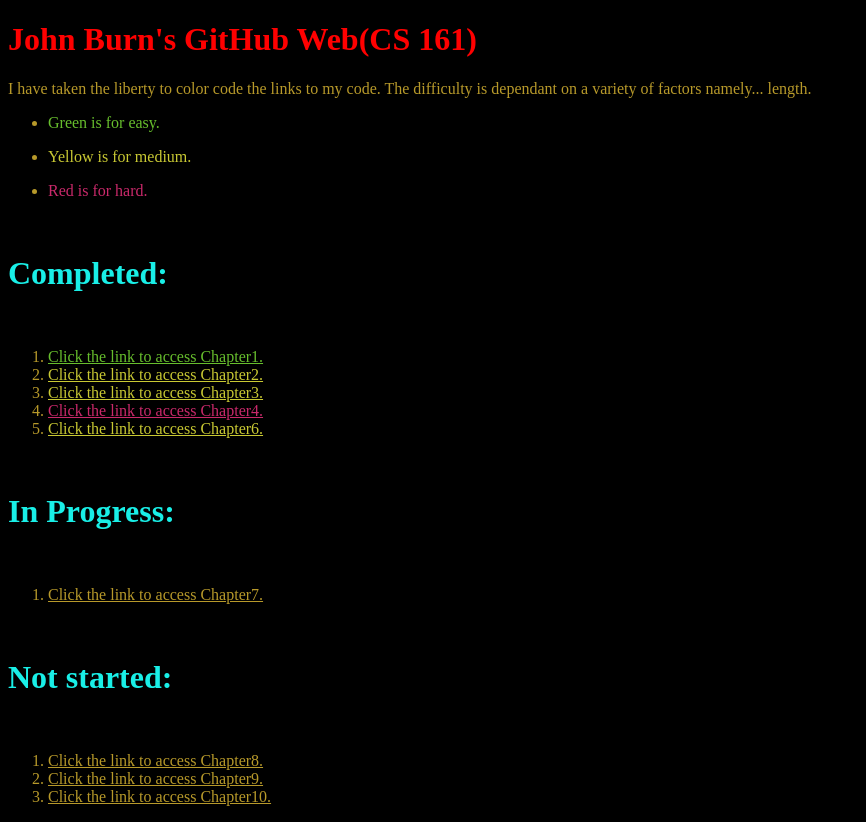
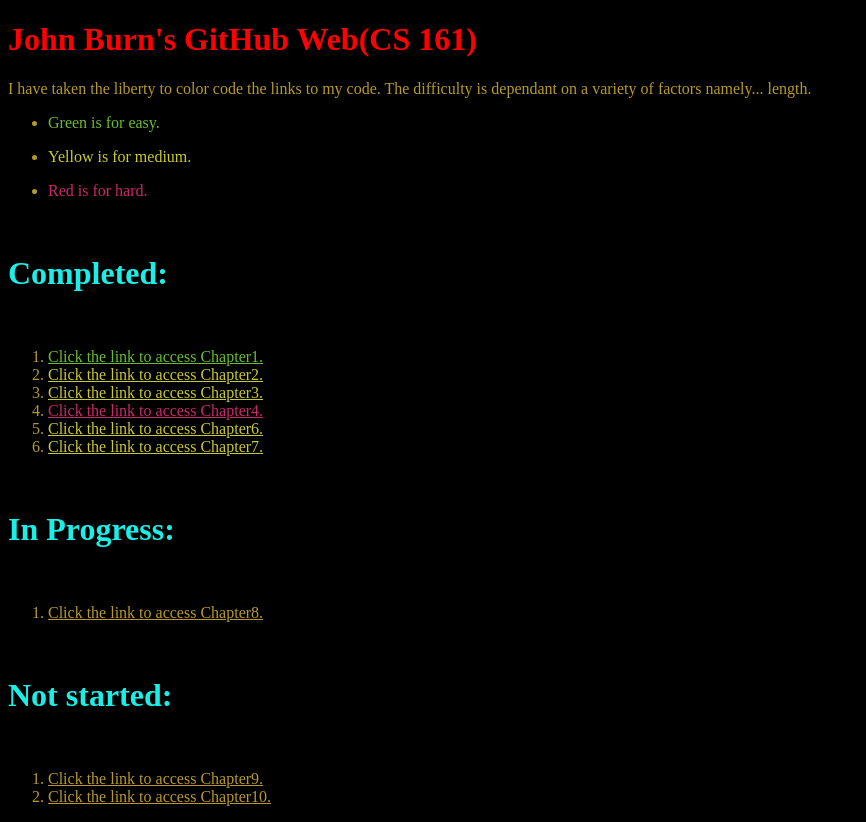
Before and after one commit to Jburns2019/web, a plain HTML site: page index.html in a window 1280 px wide. Shown: the whole page, without its empty margins (0-866 px from the left). Drawn offline with Linux system fonts and the light colour scheme.

Commit message:
Update index.html

```diff
--- a/index.html
+++ b/index.html
@@ -60,6 +60,10 @@
         <li>
           <a href="https://docs.google.com/document/d/1kyxPc3vf2LL_U1naqPosh1p0M14C0XAmOGbrwTq2ugI/edit" style="color: rgb(201,201,51)"> Click the link to access Chapter6. </a>
         </li>
+
+        <li>
+          <a href="https://docs.google.com/document/d/1nt_tqjIONjprzNEIDIZDExbst498yt-DE9MQk9mquao/edit" style="color: rgb(201,201,51)"> Click the link to access Chapter7. </a>
+        </li>
     </ol>
 
     <br>
@@ -71,7 +75,7 @@
     <ol>
 
       <li>
-        <a href="https://docs.google.com/document/d/1nt_tqjIONjprzNEIDIZDExbst498yt-DE9MQk9mquao/edit"> Click the link to access Chapter7. </a>
+        <a href="https://docs.google.com/document/d/1k4D5FvlVKam17bAZr7ApTCo4SZnVm0Ni9Iy9Bwf-BOo/edit"> Click the link to access Chapter8. </a>
       </li>
 
     </ol>
@@ -83,11 +87,6 @@
     <br>
 
     <ol>
-
-      <li>
-        <a href="https://docs.google.com/document/d/1k4D5FvlVKam17bAZr7ApTCo4SZnVm0Ni9Iy9Bwf-BOo/edit"> Click the link to access Chapter8. </a>
-      </li>
-
       <li>
         <a href="https://docs.google.com/document/d/14vbSlbh9uSXlqXS_ymRjYyfkvRV1UfVLFKD1R5007Z8/edit"> Click the link to access Chapter9. </a>
       </li>
```
